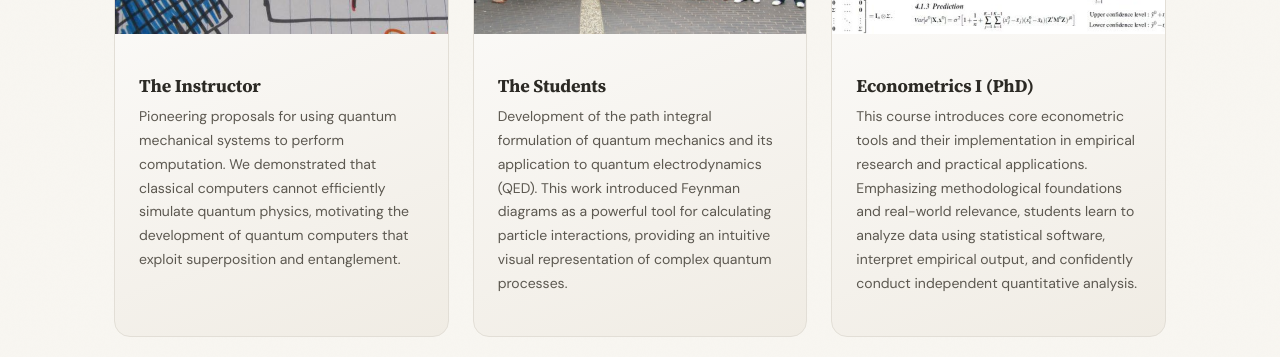
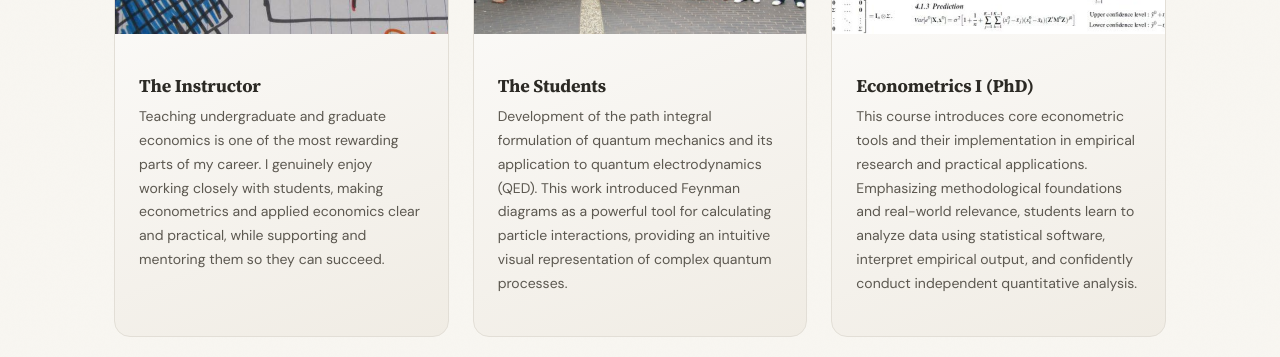
Before and after one commit to diegoescobari/diegoescobari.github.io, a Jekyll site: the page built from _pages/template.md, in a window 1280 px wide. Shown: the part 372-729 px from the top of the page. Built offline with Jekyll 4.4.1, drawn with Linux system fonts in a browser that asks for light colours.

Commit message:
template.md

```diff
--- a/_pages/template.md
+++ b/_pages/template.md
@@ -12,7 +12,7 @@ permalink: /template/
 <img src="{{ '/images/research/slide_me.jpg' | relative_url }}" class="research-thumb" width="600" height="300" alt="The Instructor">
 <div class="research-body">
 <h2 class="research-title">The Instructor</h2>
-<p class="research-desc">Pioneering proposals for using quantum mechanical systems to perform computation. We demonstrated that classical computers cannot efficiently simulate quantum physics, motivating the development of quantum computers that exploit superposition and entanglement.</p>
+<p class="research-desc">Teaching undergraduate and graduate economics is one of the most rewarding parts of my career. I genuinely enjoy working closely with students, making econometrics and applied economics clear and practical, while supporting and mentoring them so they can succeed.</p>
 </div>
 </div>
 
```
